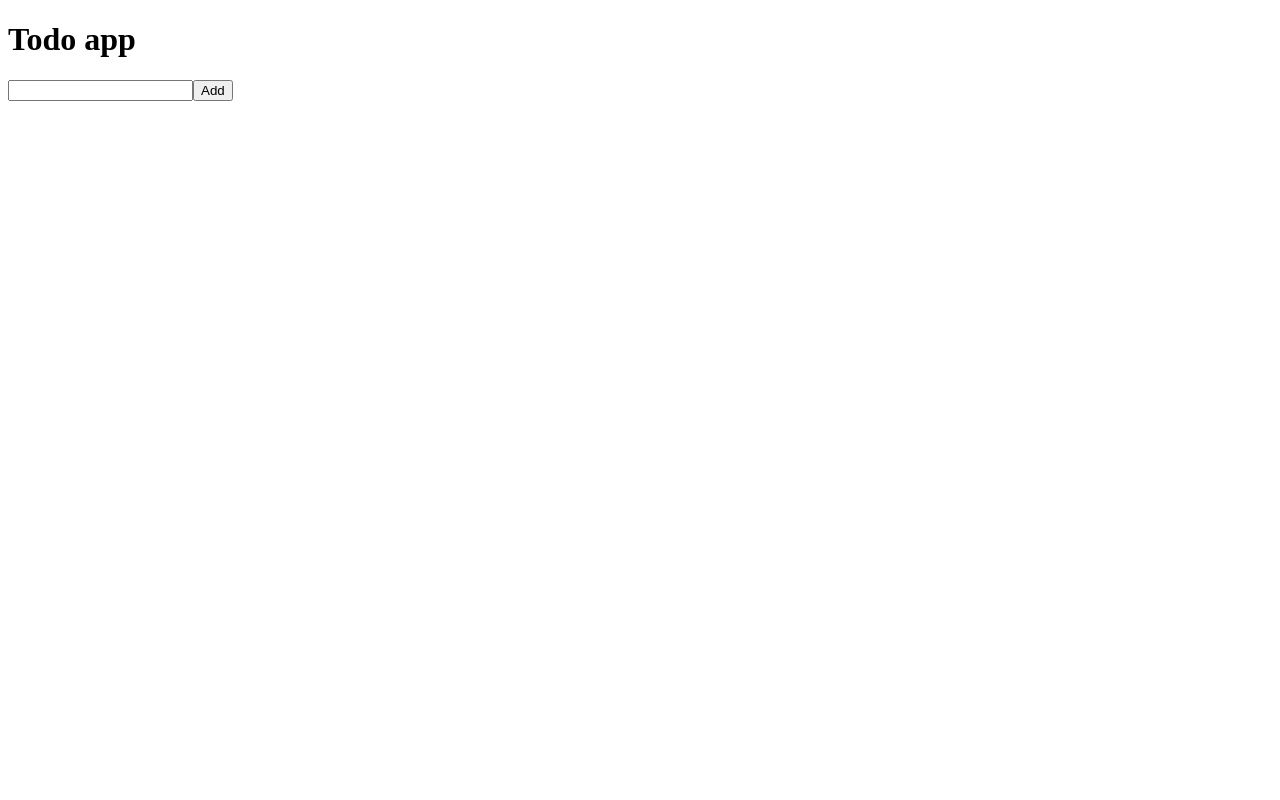
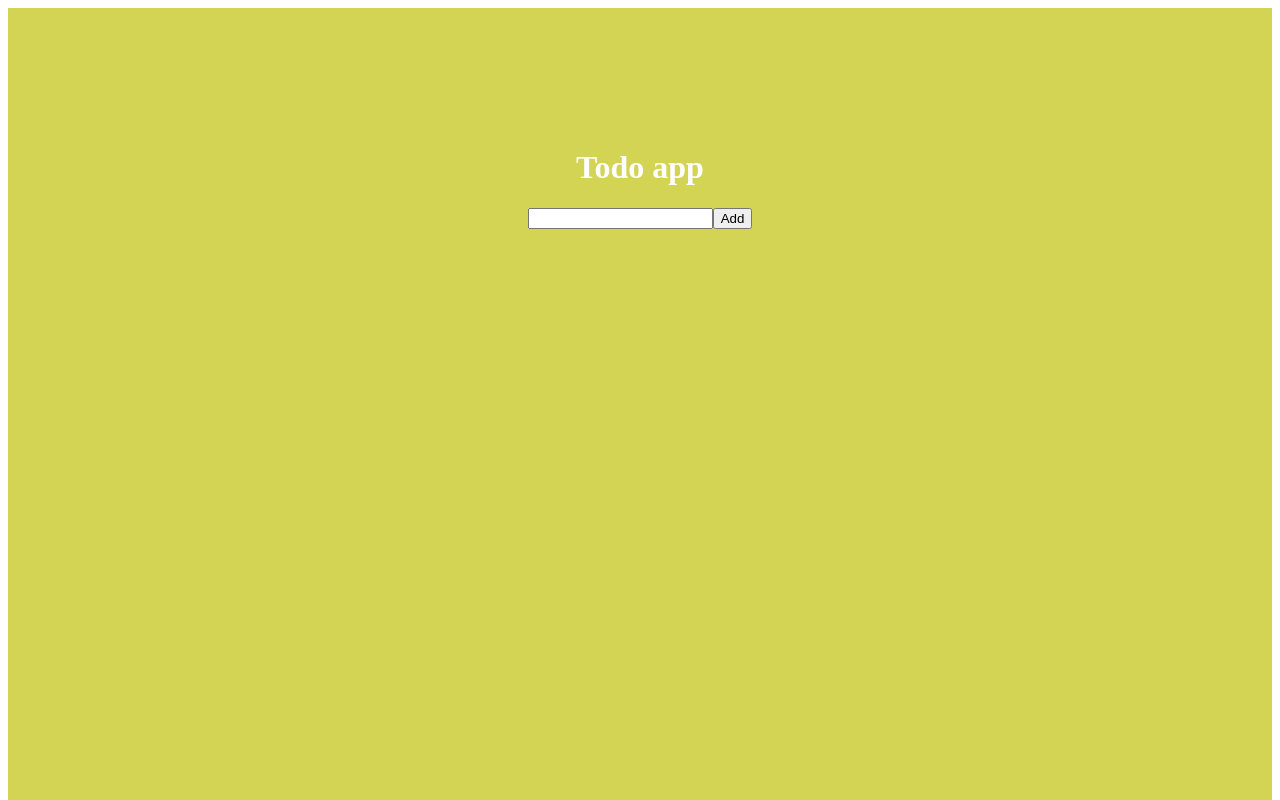
Before and after one commit to ian-afk/react_typescript, a React (Vite) app: page / in a window 1280 px wide. Shown: the top 800 px of the page. Built offline with nearby package versions, Linux system fonts and the light colour scheme.

Commit message:
add initial styling for main container

```diff
--- /dev/null
+++ b/src/App.module.css
@@ -0,0 +1,9 @@
+.container {
+  padding: 120px;
+  display: flex;
+  flex-direction: column;
+  align-items: center;
+  background-color: #d4d454;
+  color: #fefefe;
+  height: 100vh;
+}
--- a/src/App.tsx
+++ b/src/App.tsx
@@ -2,6 +2,7 @@ import { useState } from "react";
 import TodoForm from "./components/TodoForm";
 import TodoList from "./components/TodoList";
 import { TodoForm as todo } from "./models/todoForm";
+import styles from "./App.module.css";
 
 function App() {
   const [todos, setTodos] = useState<todo[] | []>([]);
@@ -23,7 +24,7 @@ function App() {
     setTodos((prev) => prev.filter((item) => item.id !== id));
   }
   return (
-    <>
+    <main className={styles.container}>
       <h1>Todo app</h1>
       <TodoForm onAddTodo={addTodo} />
       <TodoList
@@ -31,7 +32,7 @@ function App() {
         onCompletedChange={setCompletedTodo}
         onDeleteTodo={deleteTodo}
       />
-    </>
+    </main>
   );
 }
 
```
